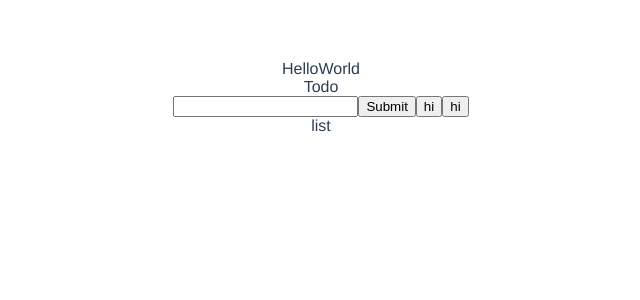
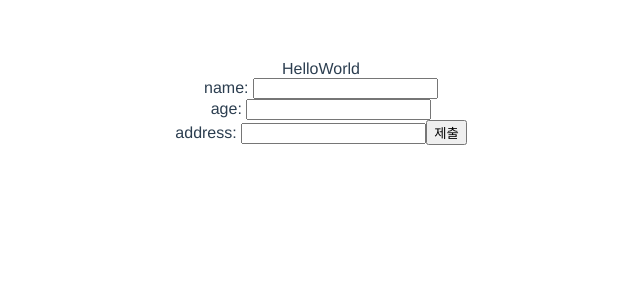
Before and after one commit to taewo/vue-practice, a Vue app: page / in a window 1280 px wide. Shown: the top 300 px of the page, without its empty margins (319-959 px from the left). Built offline with nearby package versions, Linux system fonts and the light colour scheme.

Commit message:
forth try

```diff
--- a/src/components/Form.vue
+++ b/src/components/Form.vue
@@ -1,10 +1,63 @@
 <template lang="html">
+  <div class="">
+    <form @submit="submit">
+      name: <input type="text" v-model="userInfo.name"><br />
+      age: <input type="text" v-model="userInfo.age"><br />
+      address: <input type="text" v-model="userInfo.address">
+      <input type="submit" name="" value="제출">
+    </form>
+  </div>
+</template>
+
+<script>
+export default {
+  data() {
+    return {
+      userInfo: {
+        name: '',
+        age: '',
+        address: ''
+      }
+    }
+  },
+  props: [
+    'handleSubmit'
+  ],
+  methods: {
+    submit() {
+      this.handleSubmit(this.userInfo)
+      this.userInfo = {
+        name: '',
+        age: '',
+        address: ''
+      }
+    }
+  }
+}
+</script>
+
+<style lang="css">
+</style>
+
+
+
+
+
+
+
+<!-- <template lang="html">
   <div class="">
     <form @submit.prevent>
       <input type="text" v-model="text">
       <input type="submit" @click="check">
-      <input type="button" value="hi" @click="$emit('myEvent')" />
+
+      <input
+        type="button"
+        value="hi"
+        @click="$emit('myEvent')"
+      />
       <input type="button" value="hi" @click="mmm" />
+      <input type="button" value="ddddd" @click="$emit('myCall')">
     </form>
   </div>
 </template>
@@ -30,13 +83,14 @@ export default {
 
     mmm() {
       this.$emit('myEvent2', this.text)
+      this.text = ''
     }
   }
 }
 </script>
 
 <style lang="css">
-</style>
+</style> -->
 
 
 
--- a/src/components/List.vue
+++ b/src/components/List.vue
@@ -1,4 +1,50 @@
 <template lang="html">
+  <div class="">
+    <ul>
+      <li v-for="data in datas">
+        {{data.name}} {{data.age}} {{data.address}}
+      </li>
+    </ul>
+  </div>
+</template>
+
+<script>
+import Vue from 'vue'
+export default {
+  props: [
+    'userData'
+  ],
+  data() {
+    return {
+      datas: null
+    }
+  },
+  watch: {
+    userData() {
+      console.log("i'm change")
+      this.datas = this.userData
+    }
+  },
+  beforeUpdate() {
+    console.log('beforeUpdate');
+  },
+  updated() {
+    console.log('updated');
+  }
+}
+</script>
+
+<style lang="css">
+</style>
+
+
+
+
+
+
+
+
+<!-- <template lang="html">
   <div class="">
     list
     <ul>
@@ -27,7 +73,7 @@ export default {
 </script>
 
 <style lang="css">
-</style>
+</style> -->
 
 
 
--- a/src/components/Todo.vue
+++ b/src/components/Todo.vue
@@ -1,10 +1,53 @@
 <template lang="html">
+  <div class="">
+    <Form
+      :handleSubmit="handleSubmit"
+    ></Form>
+    <List
+      :userData="userData"
+    ></List>
+  </div>
+</template>
+
+<script>
+import Form from './Form'
+import List from './List'
+export default {
+  components: {
+    Form,
+    List
+  },
+  data() {
+    return {
+      userData: []
+    }
+  },
+  methods: {
+    handleSubmit(param) {
+      this.userData.push(param)
+    }
+  }
+}
+</script>
+
+<style lang="css">
+</style>
+
+
+
+
+
+
+<!-- <template lang="html">
   <div class="">
     Todo
     <Form
       :handleSubmit="handleSubmit"
+
       @myEvent="taewoong"
+      v-on:myEvent="taewoong"
       @myEvent2="taewoong2"
+      @myCall="callMe"
     ></Form>
     <List
       :data="data"
@@ -31,20 +74,28 @@ export default {
     handleSubmit: function(param) {
       this.data.push(param)
     },
+    makeAlert(param) {
+      alert(param)
+    },
 
     taewoong() {
-      alert('hi')
+      console.log('taewoong hi')
     },
 
     taewoong2(vars) {
-      alert(vars)
+      console.log('taewoong2', vars)
+      this.makeAlert(vars)
+    },
+
+    callMe() {
+      console.log('callME');
     }
   }
 }
 </script>
 
 <style lang="css">
-</style>
+</style> -->
 
 
 
```
